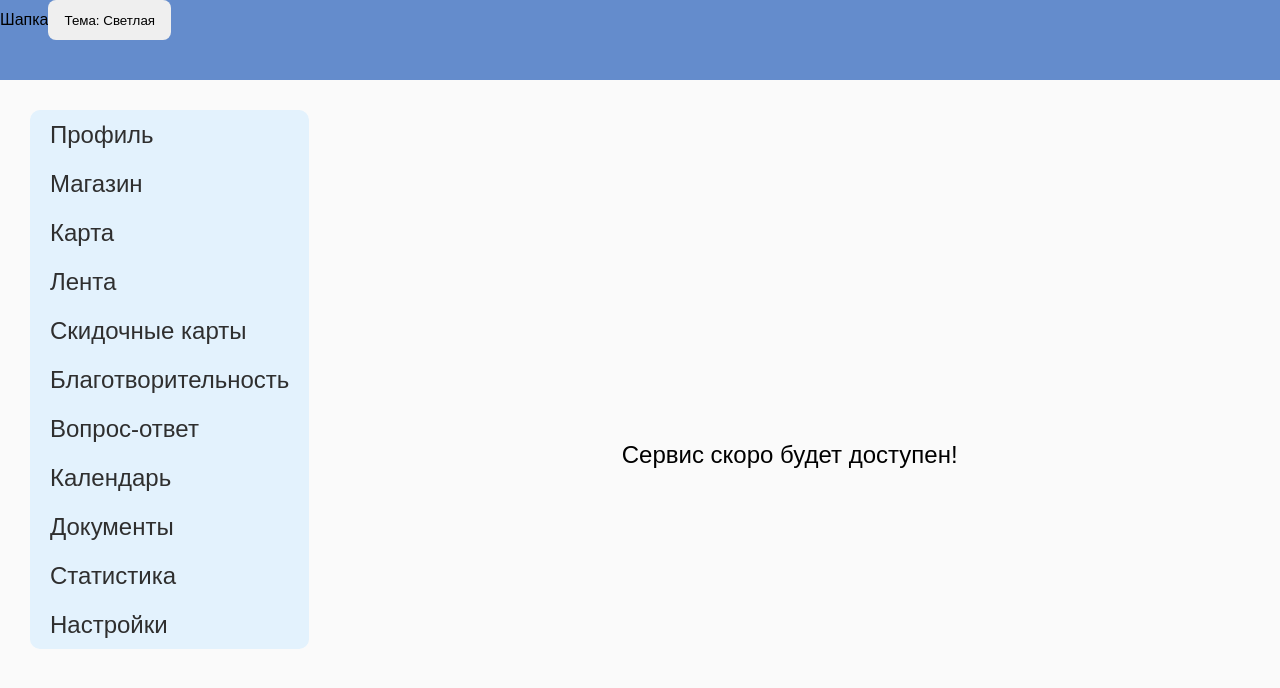
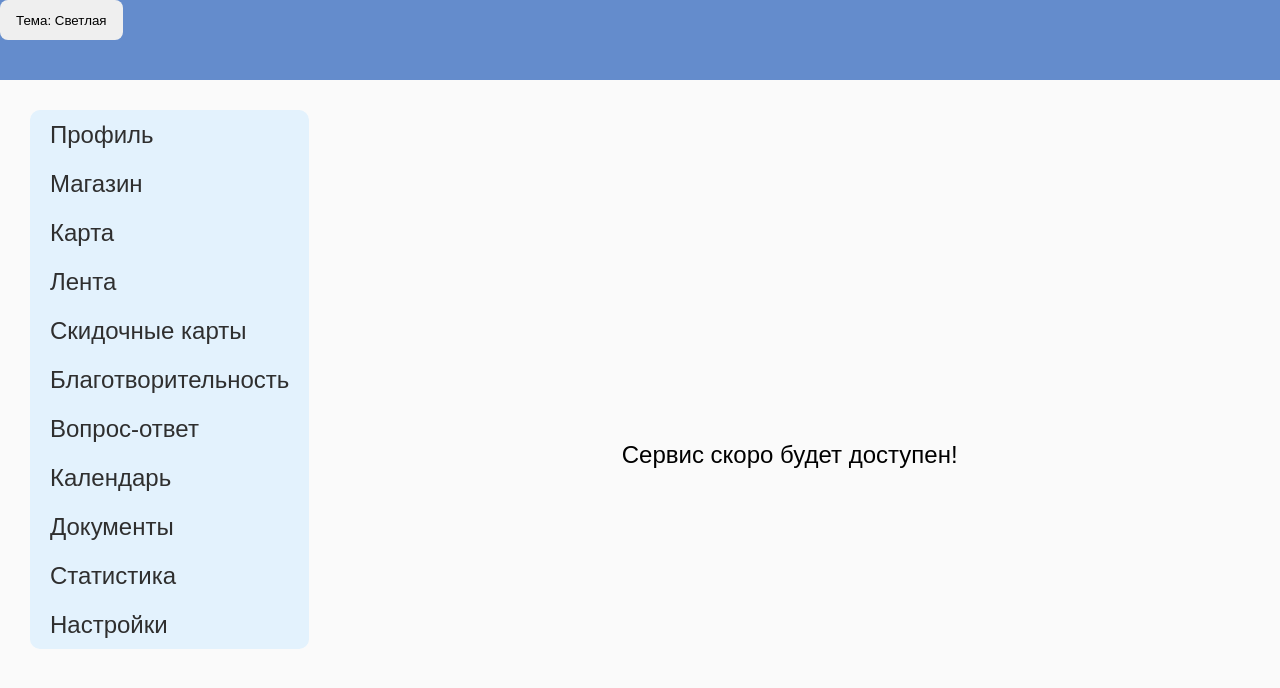
Before and after one commit to Kurt-Hiuz/PetPet, a React (Vite) app in the folder project/frontend/petpet/: page / in a window 1280 px wide. Shown: the top 688 px of the page. Built offline with nearby package versions, Linux system fonts and the light colour scheme.

Commit message:
hotfix
убрал надпись

```diff
--- a/project/frontend/petpet/src/components/template/Header/Header.jsx
+++ b/project/frontend/petpet/src/components/template/Header/Header.jsx
@@ -5,7 +5,6 @@ import { ThemeSwitcher } from '../../ui/ThemeSwitcher/ThemeSwitcher';
 export default function Header() {
     return(
         <header className={classes.header}>
-            Шапка
             <ThemeSwitcher/>
         </header>
     );
```
